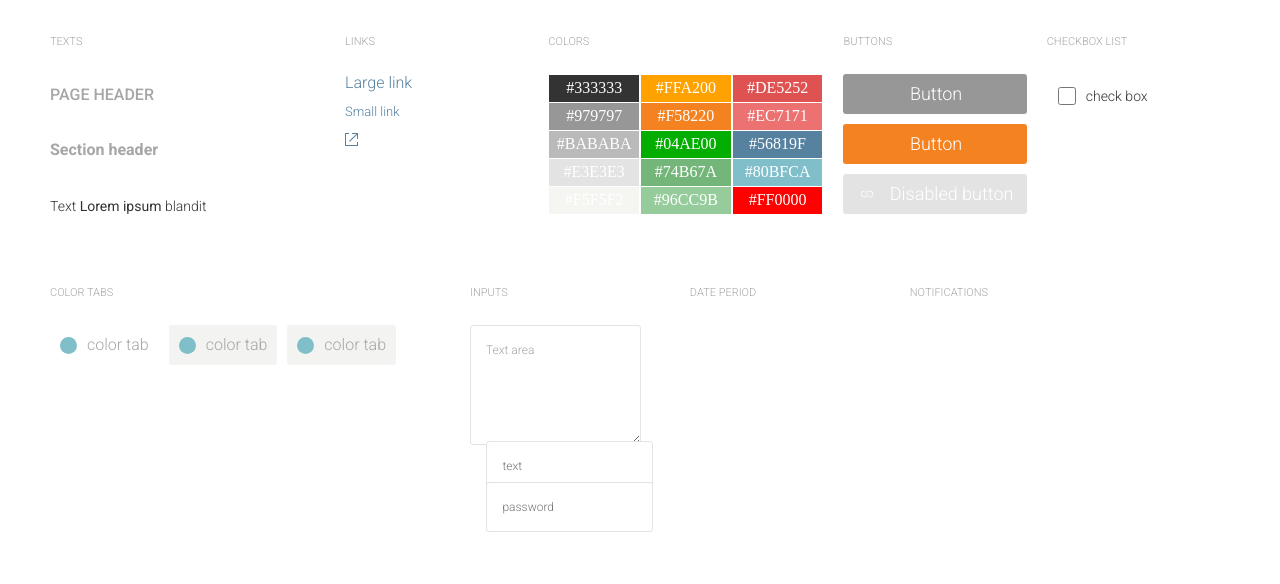
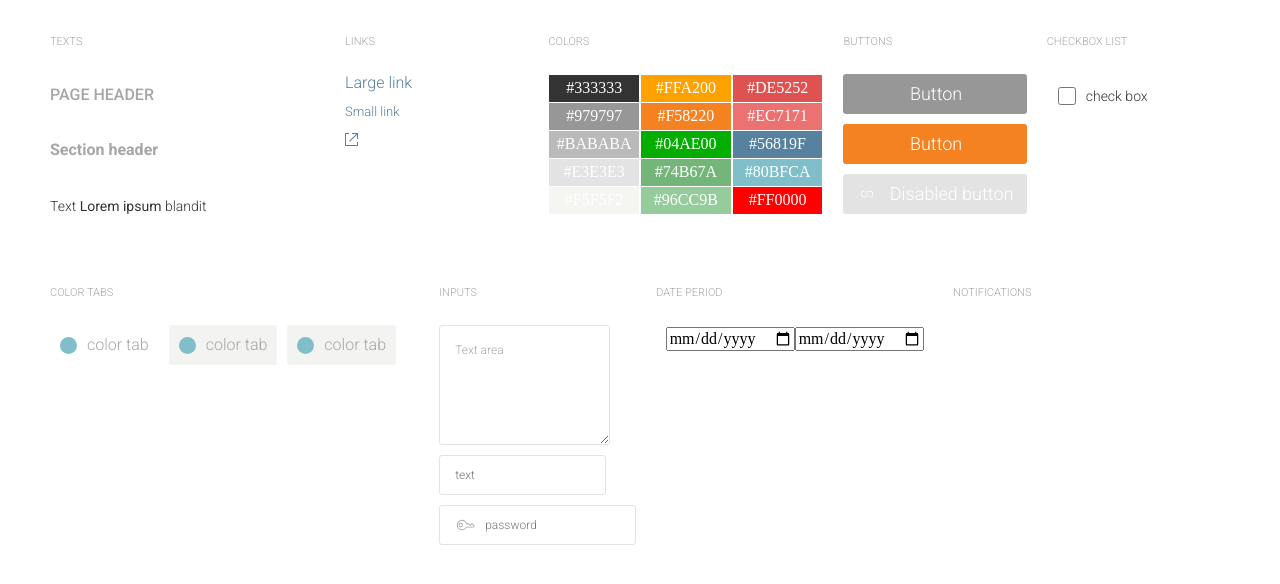
Before and after one commit to Demnat/solo-Project-1, a website: page styleguide.html in a window 1280 px wide. Drawn offline with Linux system fonts and the light colour scheme.

Commit message:
Update styleguide - half second section

```diff
--- a/sass/style.scss
+++ b/sass/style.scss
@@ -96,6 +96,14 @@ body {
 		height: 8px;
 		-webkit-mask: url(/images/links.svg) no-repeat 100% 100%;
 		mask: url(/images/links.svg) no-repeat 100% 100%;
+	}
+
+	.keyPassword {
+		@extend .icon;
+		width: 21px;
+		height: 12px;
+		-webkit-mask: url(/images/password.svg) no-repeat 100% 100%;
+		mask: url(/images/password.svg) no-repeat 100% 100%;
 	}
 
 	span, .btn a {
@@ -226,6 +234,7 @@ body {
 		.links {
 			margin: 0 15px 0 0;
 			background-color: $btnFont-color;
+			//justify-content: flex-end;
 		}
 		&:hover, a:hover {
 			cursor: default;
@@ -302,11 +311,33 @@ body {
 	}
 
 	.textInput, .passwordInput {
-
+		margin: 10px 0;
+		height: auto;
+		width: auto;
 		min-height: 40px;
+		justify-content: flex-start;
+		color: $headers-color;
 		& > input {
+			padding: 0 15px;
 			@extend .inputs;
 
+		}
+	}
+
+	.passwordInput {
+		position:relative;
+		& > input {
+			padding: 0 15px 0 45px;
+			&:hover {
+				& > .keyPassword {
+					background-color: $text-color;
+				}
+			}
+		}
+		& > .keyPassword {
+			margin: 0 15px;
+			position:absolute;
+			background-color: $headers-color;
 		}
 	}
 }
--- a/styleguide.html
+++ b/styleguide.html
@@ -78,11 +78,15 @@
                 <h3>Inputs</h3>
                 <textarea class="textArea" name="textArea" id="">Text area</textarea>
                 <span class="textInput"><input type="text" name="text" id="" placeholder="text"></span>
-                <span class="passwordInput"><input type="password" name="password" placeholder="password" ></span>
+                <span class="passwordInput"><div class="keyPassword"></div><input type="password" name="password" placeholder="password" ></span>
             </div>
-            <div class="col-2">
+            <div class="col-3">
                 <h3>Date period</h3>
-
+                <span class="dateInput">
+                    <input type="date" name="startData" id="">
+                    <input type="date" name="endData" id="">
+                    <div class="calendar"></div>
+                </span>
             </div>
             <div class="col-3">
                 <h3>Notifications</h3>
```
Also changed, not shown: css/style.css, css/style.min.css (added), 2 other files.
